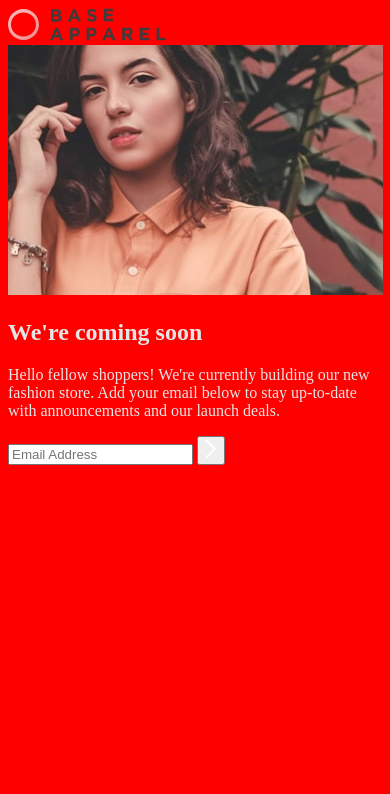
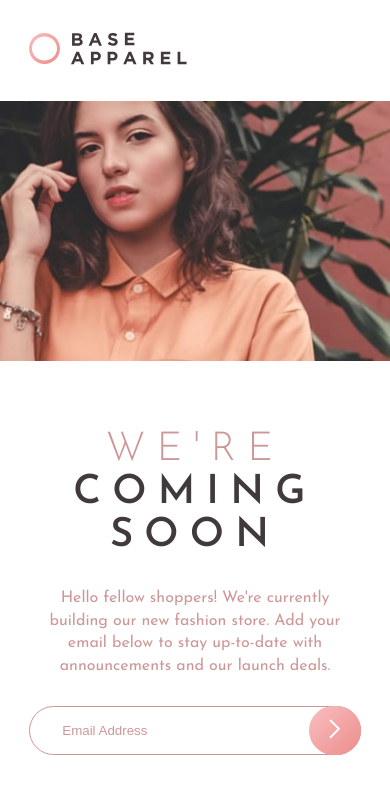
Before and after one commit to chriskorsak/base-apparel-coming-soon, a website: page dist/index.html in a window 390 px wide. Drawn offline with Linux system fonts and the light colour scheme.

Commit message:
add mobile styles

```diff
--- a/scss/main.scss
+++ b/scss/main.scss
@@ -1,7 +1,93 @@
-$primaryColor: red;
-$secondaryColor: #e5e5e5;
+@import url('https://fonts.googleapis.com/css2?family=Josefin+Sans:wght@300;400;600&display=swap');
+
+$primaryColor: hsl(0, 36%, 70%);
+$secondaryColor: hsl(0, 93%, 68%);
+$darkColor: hsl(0, 6%, 24%);
+
+// reset
+* {
+  margin: 0;
+  padding: 0;
+  box-sizing: border-box;
+}
+
+// Gradients
+// - Linear, 135deg, from hsl(0, 0%, 100%), to hsl(0, 100%, 98%)
+// - Linear, 135deg, from hsl(0, 80%, 86%), to hsl(0, 74%, 74%)
 
 body {
-  background: $primaryColor;
-  color: $secondaryColor;
+  font-family: 'Josefin Sans', sans-serif;
+  font-size: 16px;
+  color: $darkColor;
 }
+
+.container {
+  width: 85%;
+  margin: auto;
+}
+
+header {
+  padding: 2rem 0;
+}
+
+section {
+  text-align: center;
+}
+
+img#hero-mobile {
+  width: 100%;
+}
+
+#coming-soon {
+  padding: 4rem 0;
+}
+
+h1 {
+  color: $darkColor;
+  font-size: 2.5rem;
+  text-transform: uppercase;
+  letter-spacing: 0.7rem;
+  line-height: 2.7rem;
+
+  span.callout {
+    color: $primaryColor;
+    font-weight: 300;
+  }
+}
+
+p {
+  color: $primaryColor;
+  line-height: 1.4rem;
+  padding: 1.8rem 0;
+}
+
+form#add-email {
+  display: grid;
+  grid-template-columns: repeat(9, 1fr);
+
+  input {
+    padding: 1rem 2rem;
+    border-radius: 35px;
+    border: $primaryColor 1px solid;
+    grid-column: 1 / 10;
+    grid-row: 1 / 1;
+
+    &::placeholder {
+      color: $primaryColor;
+    }
+  }
+
+  button {
+    grid-row: 1 / 1;
+    grid-column: 8 / 10;
+    border-radius: 35px;
+    width: 70%;
+    justify-self: right;
+    background-image: linear-gradient(
+      135deg,
+      hsl(0, 80%, 86%),
+      hsl(0, 74%, 74%)
+    );
+    border: none;
+  }
+}
```
Also changed, not shown: dist/css/main.css, 1 other file.
